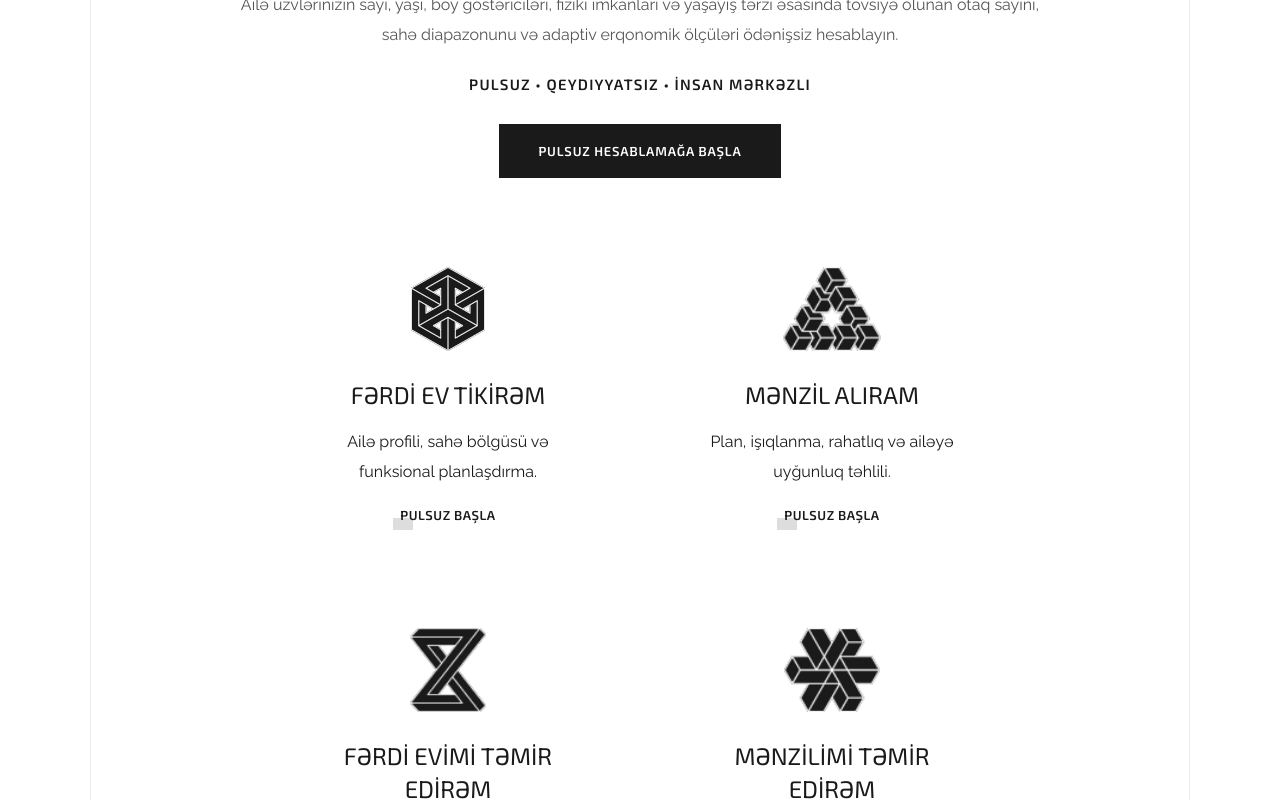
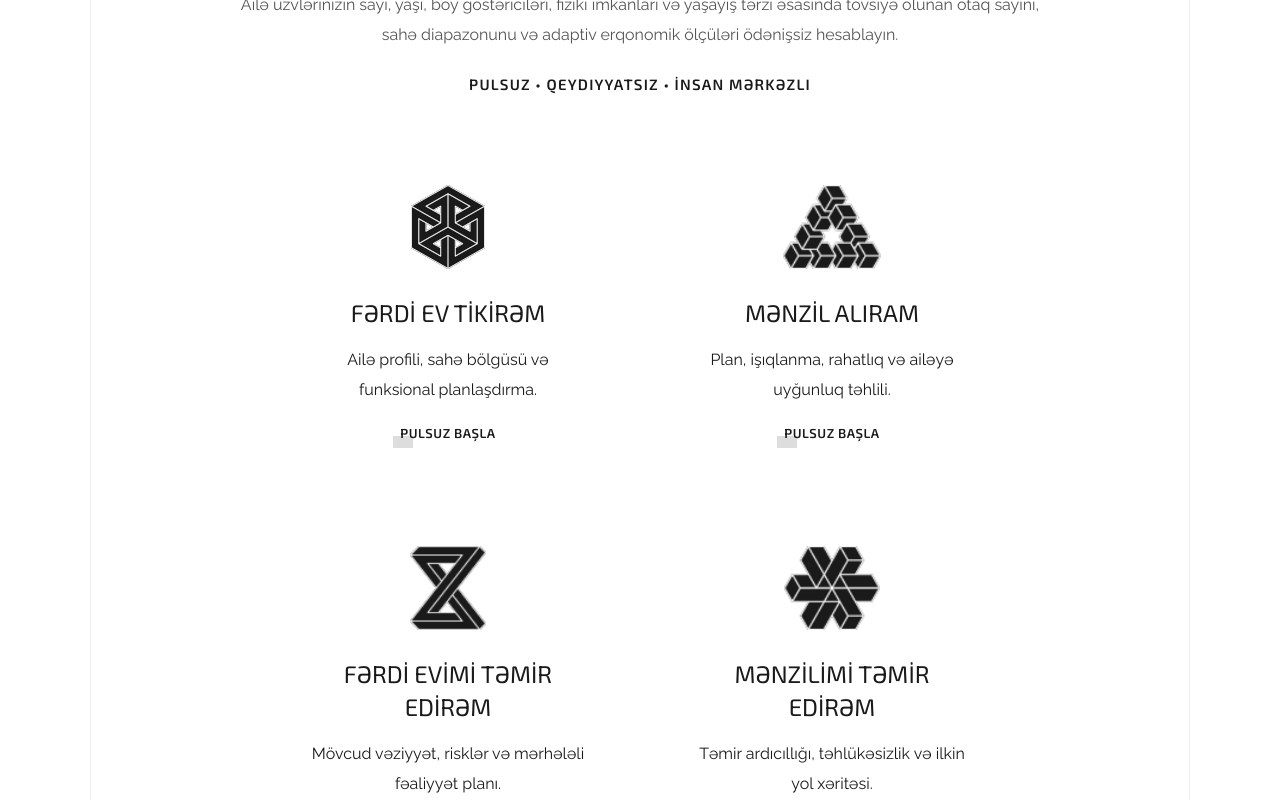
Before and after one commit to feyruzalizada/VRprogect, a Next.js app: page / in a window 1280 px wide. Shown: the part 2240-3040 px from the top of the page. Built offline with nearby package versions, Linux system fonts and the light colour scheme.

Commit message:
Remove the calculator button

```diff
--- a/src/app/globals.css
+++ b/src/app/globals.css
@@ -1,13 +1,3 @@
-html {
-  scroll-behavior: smooth;
-}
-
-@media (prefers-reduced-motion: reduce) {
-  html {
-    scroll-behavior: auto;
-  }
-}
-
 *,
 *::before,
 *::after {
--- a/src/components/Services.module.css
+++ b/src/components/Services.module.css
@@ -83,29 +83,7 @@
   color: #555;
 }
 
-.cta {
-  display: inline-block;
-  margin-top: 28px;
-  padding: 16px 38px;
-  border: 1px solid #1a1a1a;
-  background-color: #1a1a1a;
-  font-family: var(--font-display), sans-serif;
-  font-size: 13px;
-  font-weight: 600;
-  line-height: 20px;
-  letter-spacing: 0.8px;
-  text-transform: uppercase;
-  color: #fff;
-  transition: background-color 250ms ease, color 250ms ease;
-}
-
-.cta:hover {
-  background-color: transparent;
-  color: #1a1a1a;
-}
-
 .grid {
-  scroll-margin-top: 120px;
   display: grid;
   grid-template-columns: repeat(2, minmax(0, 360px));
   justify-content: center;
@@ -328,9 +306,6 @@
     line-height: 27px;
   }
 
-  .cta {
-    padding: 14px 28px;
-  }
 
   .grid {
     grid-template-columns: 1fr;
--- a/src/components/Services.tsx
+++ b/src/components/Services.tsx
@@ -2,7 +2,7 @@
 
 import Image from "next/image";
 import Link from "next/link";
-import { useEffect, useRef, useState, type MouseEvent } from "react";
+import { useEffect, useRef, useState } from "react";
 import styles from "./Services.module.css";
 import { services, type ServiceCounter } from "@/content/services";
 
@@ -50,15 +50,6 @@ function Counter({ counter }: { counter: ServiceCounter }) {
 }
 
 export default function Services() {
-  // a plain hash link only jumps once, so move the page ourselves
-  const scrollToTarget = (event: MouseEvent<HTMLAnchorElement>) => {
-    if (!services.ctaHref.startsWith("#")) return;
-    const target = document.getElementById(services.ctaHref.slice(1));
-    if (!target) return;
-    event.preventDefault();
-    target.scrollIntoView({ behavior: "smooth", block: "start" });
-  };
-
   return (
     <section className={styles.section}>
       <span className={`${styles.line} ${styles.lineLeft}`} aria-hidden />
@@ -73,17 +64,9 @@ export default function Services() {
           <p className={styles.tagline}>{services.taglineTop}</p>
           <p className={styles.intro}>{services.intro}</p>
           <p className={styles.tagline}>{services.taglineBottom}</p>
-
-          <Link
-            href={services.ctaHref}
-            className={styles.cta}
-            onClick={scrollToTarget}
-          >
-            {services.ctaLabel}
-          </Link>
         </div>
 
-        <div id="kalkulyatorlar" className={styles.grid}>
+        <div className={styles.grid}>
           {services.items.map((item) => (
             <article key={item.title} className={styles.card}>
               <Image
--- a/src/content/services.ts
+++ b/src/content/services.ts
@@ -19,8 +19,6 @@ export interface ServicesContent {
   taglineTop: string;
   intro: string;
   taglineBottom: string;
-  ctaLabel: string;
-  ctaHref: string;
   linkLabel: string;
   items: ServiceItem[];
   counters: ServiceCounter[];
@@ -33,8 +31,6 @@ export const services: ServicesContent = {
   intro:
     "Evinizi almadan, tikintiyə və ya təmirə başlamadan əvvəl məqsədinizə uyğun pulsuz VR kalkulyatorunu seçin. Ailə üzvlərinizin sayı, yaşı, boy göstəriciləri, fiziki imkanları və yaşayış tərzi əsasında tövsiyə olunan otaq sayını, sahə diapazonunu və adaptiv erqonomik ölçüləri ödənişsiz hesablayın.",
   taglineBottom: "Pulsuz • Qeydiyyatsız • İnsan mərkəzli",
-  ctaLabel: "Pulsuz hesablamağa başla",
-  ctaHref: "#kalkulyatorlar",
   linkLabel: "PULSUZ BAŞLA",
   items: [
     {
@@ -72,8 +68,8 @@ export const services: ServicesContent = {
   ],
   counters: [
     { value: 800, label: "Tamamlanmış İş" },
-    { value: 66, suffix: " il", label: "Təcrübə" },
-    { value: 92, label: "Tərəfdaş" },
+    { value: 24, suffix: " il", label: "Təcrübə" },
+    { value: 32, label: "Tərəfdaş" },
     { value: 95, suffix: "%", label: "Müşdərİ məmnuniyyətİ" },
   ],
 };
```
